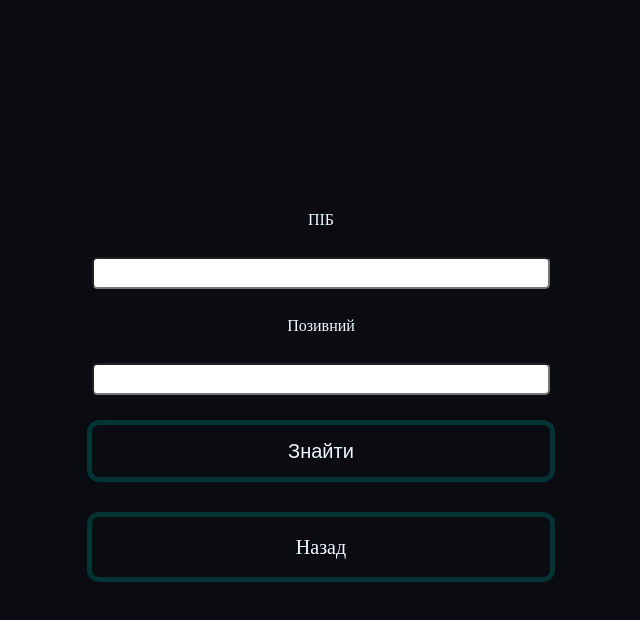
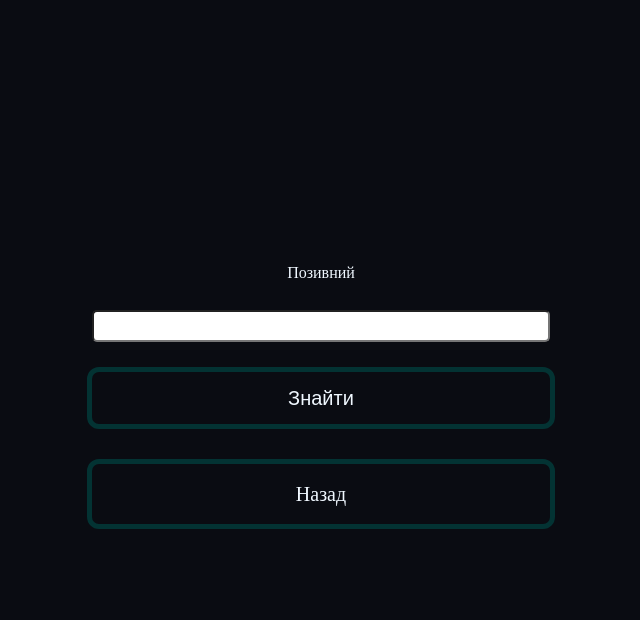
Before and after one commit to MedickPh/sop_vue_2026, a Vue app: page /findUser in a window 1280 px wide. Both pictures are taken after a click on the button "Підтвердити". Shown: the top 620 px of the page, without its empty margins (319-959 px from the left). Built offline with nearby package versions, Linux system fonts and the light colour scheme.

Commit message:
hide name input at search page

```diff
--- a/src/components/findUser.vue
+++ b/src/components/findUser.vue
@@ -1,8 +1,8 @@
 <template>
   <errorPopUp v-if="error" :errorMessage="error" />
   <form action="" id="findUser" v-if="!userData" @submit.prevent="submit">
-    <p>ПІБ</p>
-    <input type="text" id="name" autocomplete="off" v-model="form.name">
+    <!-- <p>ПІБ</p>
+    <input type="text" id="name" autocomplete="off" v-model="form.name"> -->
     <p>Позивний</p>
     <input type="text" id="callsign" required="true" autocomplete="off" v-model="form.callsign">
     <button type="submit" :disabled="loading">Знайти</button>
```
